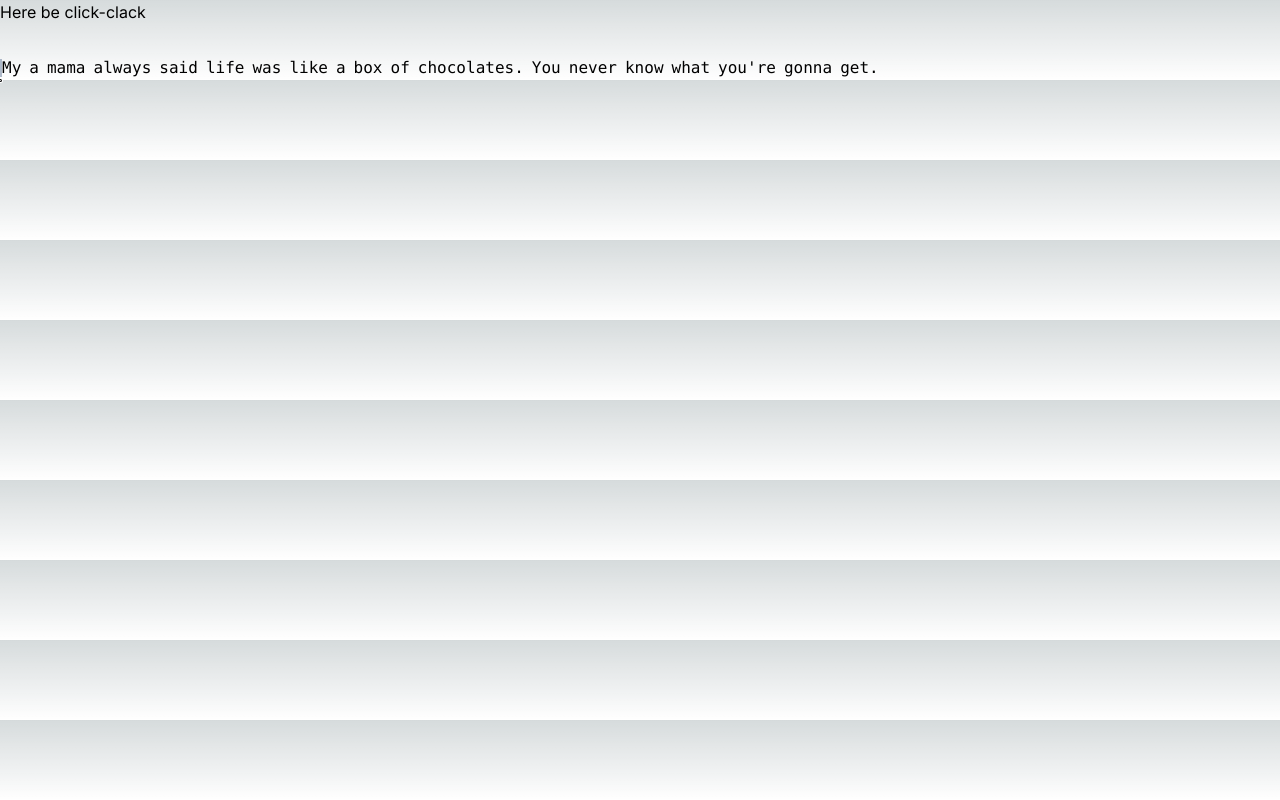
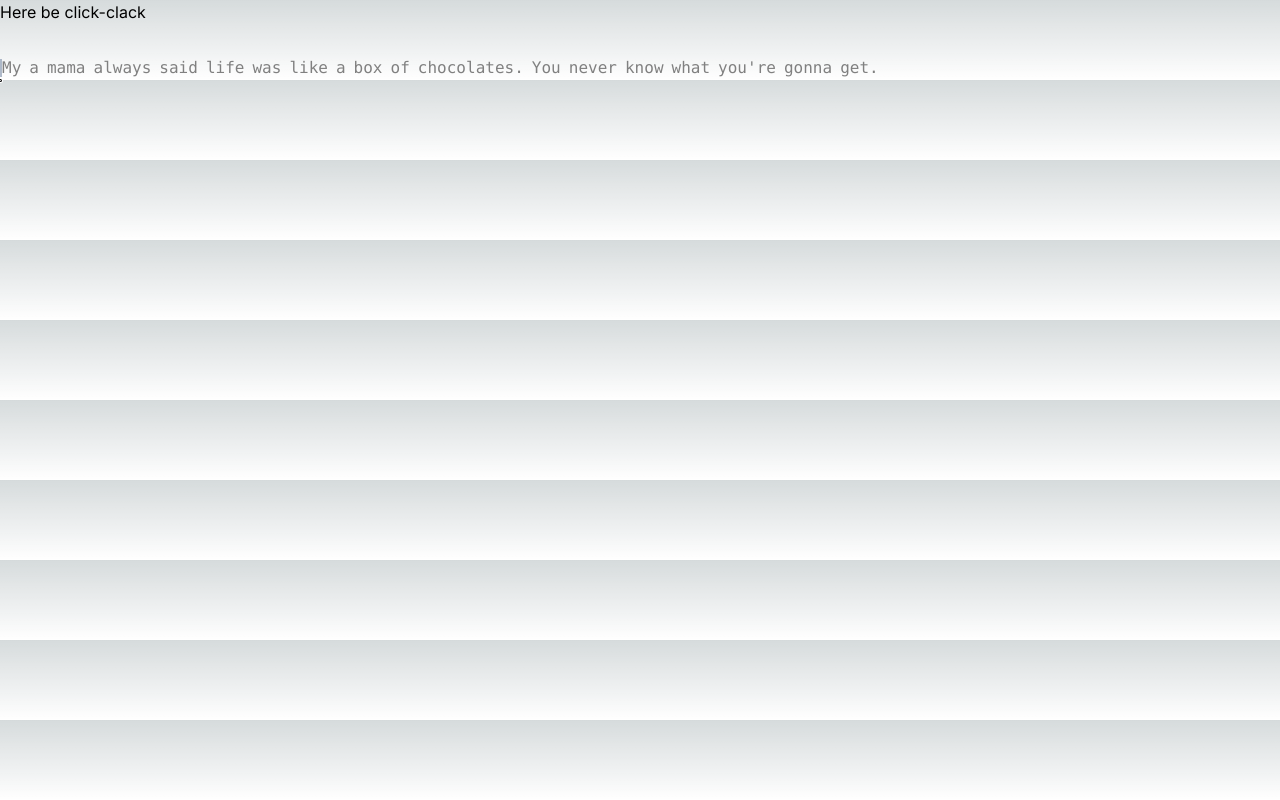
Before and after one commit to Plsr/click-clack, a Next.js app: page / in a window 1280 px wide. Built offline with nearby package versions, Linux system fonts and the light colour scheme.

Commit message:
Fix text styling

```diff
--- a/components/TypingInput.tsx
+++ b/components/TypingInput.tsx
@@ -109,7 +109,7 @@ export const TypingInput = () => {
                   {isCurrentLetter && (
                     <div className="w-[2px] h-[18px] bg-slate-400 animate-pulse" />
                   )}
-                  <span>{letter}</span>
+                  <span style={{ color }}>{letter}</span>
                   {isTrailingSpace && (
                     <div className="w-[2px] h-[18px] bg-slate-400 animate-pulse" />
                   )}
```
